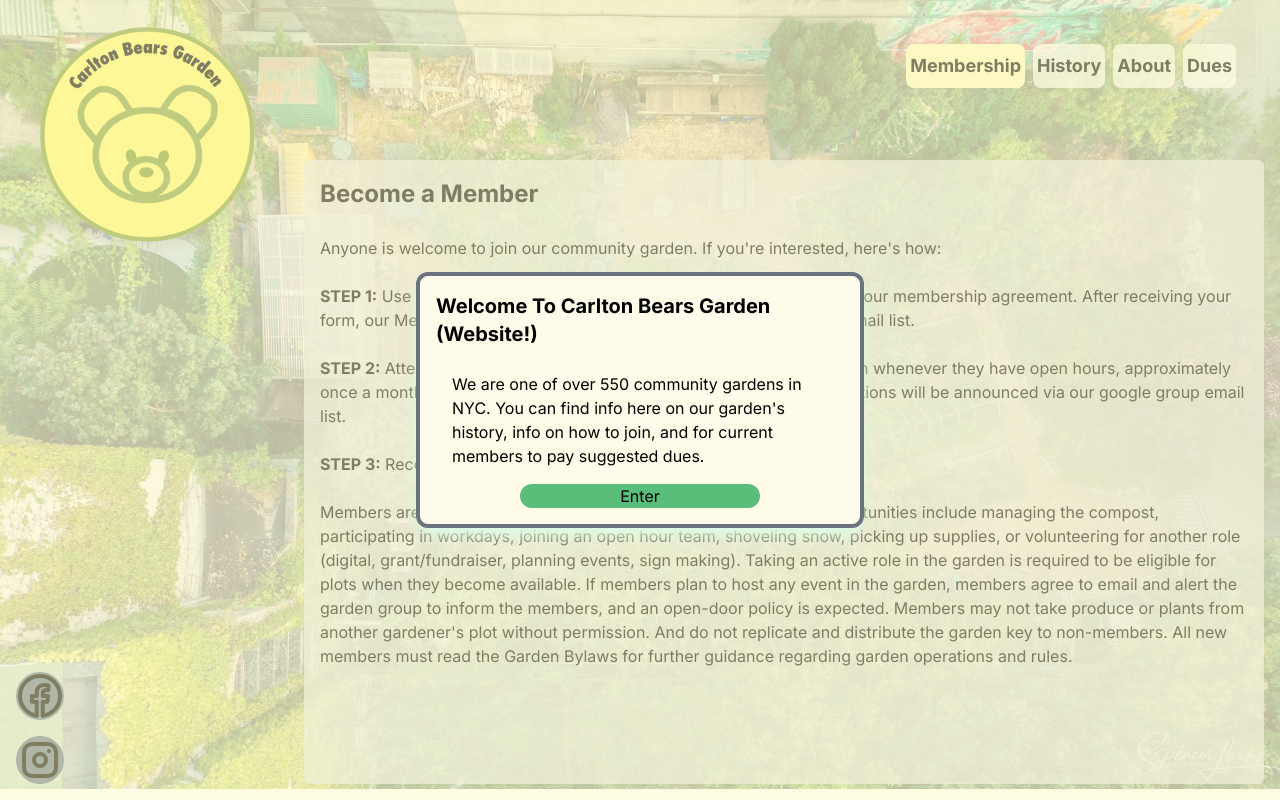
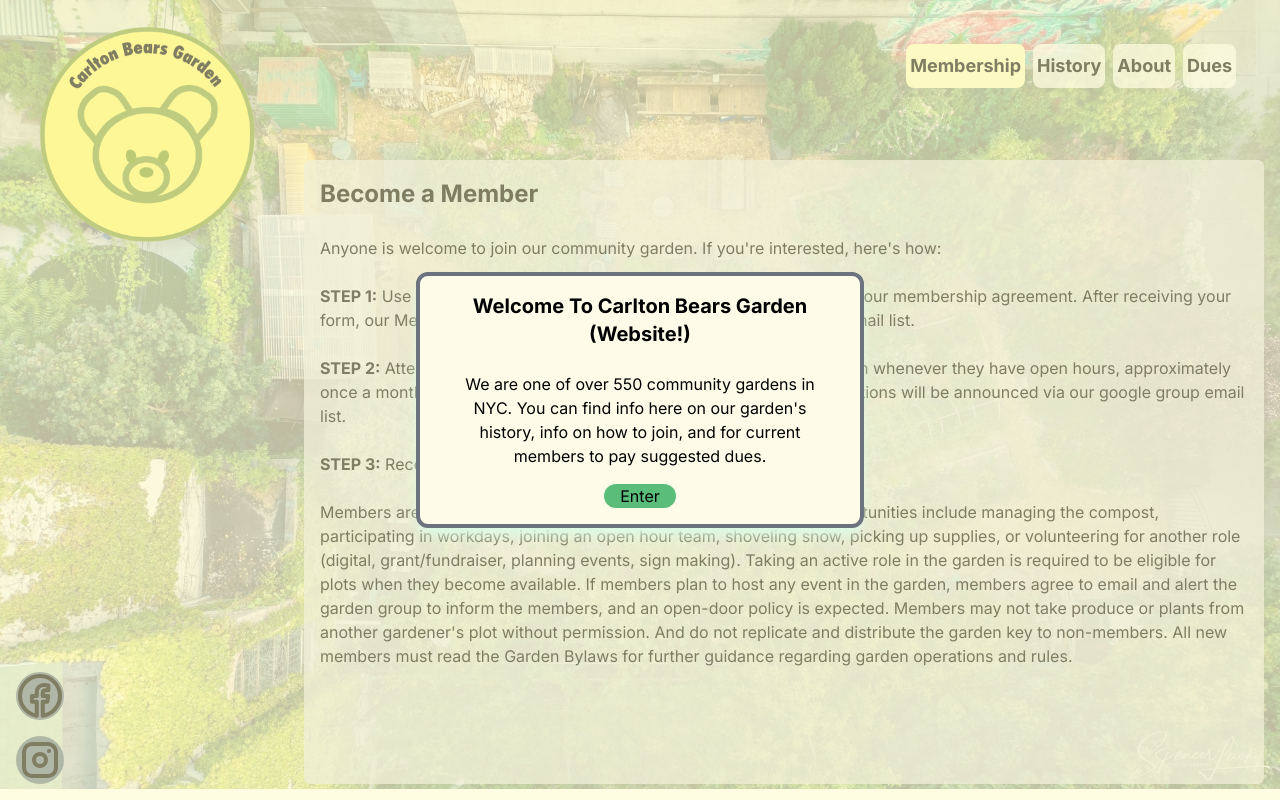
Before and after one commit to tedgusek/carltonbearsgarden, a Next.js app: page / in a window 1280 px wide. Built offline with nearby package versions, Linux system fonts and the light colour scheme.

Commit message:
cleaned up modal styling

```diff
--- a/src/components/modals/WelcomeModal.tsx
+++ b/src/components/modals/WelcomeModal.tsx
@@ -9,17 +9,17 @@ const WelcomeModal: React.FC<WelcomeModalProps> = ({ onClose }) => {
   return (
     <div className='fixed inset-0 flex flex-col items-center justify-center bg-yellow-100 bg-opacity-50 z-50 '>
       <div className='max-w-md w-full p-4 bg-yellow-50 rounded-xl shadow-lg flex flex-col  border-gray-500 border-4 shadow-green-100'>
-        <h2 className='text-xl font-bold mb-2 text-black '>
+        <h2 className='text-xl font-bold mb-2 text-black flex flex-col items-center text-center'>
           Welcome To Carlton Bears Garden (Website!)
         </h2>
-        <div className='flex flex-row items-stretch justify-center m-4 text-black'>
+        <div className='flex flex-row items-stretch justify-center m-4 text-black text-center'>
           We are one of over 550 community gardens in NYC. You can find info
           here on our garden&apos;s history, info on how to join, and for
           current members to pay suggested dues.
         </div>
         <div className='flex flex-col items-center'>
           <button
-            className='flex flex-col items-center bottom-1 rounded-full px-4 bg-green-600 bg-opacity-70 hover:bg-opacity-100 w-60'
+            className='flex flex-col items-center bottom-1 rounded-full px-4 bg-green-600 bg-opacity-70 hover:bg-opacity-100 max-w-60'
             onClick={handleCloseModal}
           >
             Enter
```
